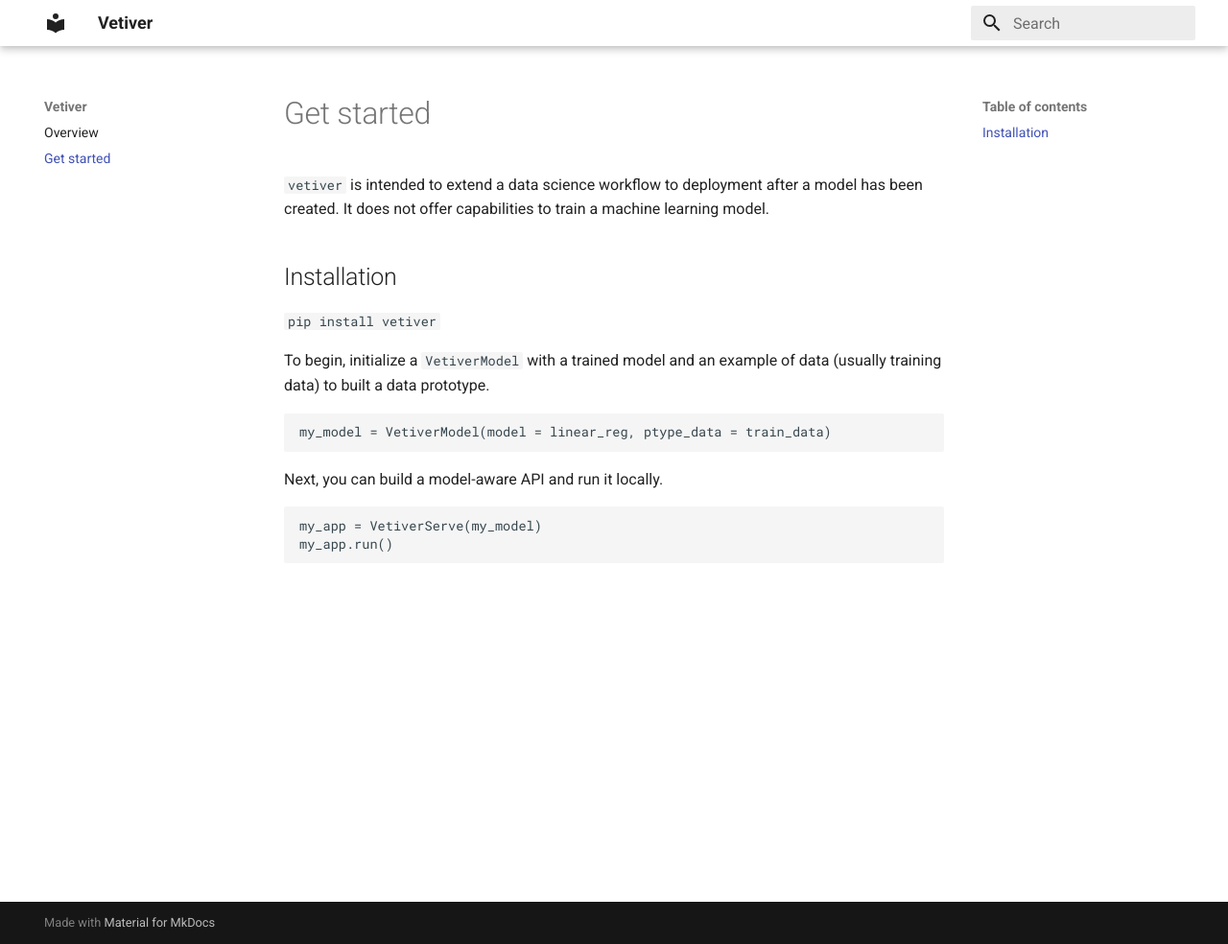
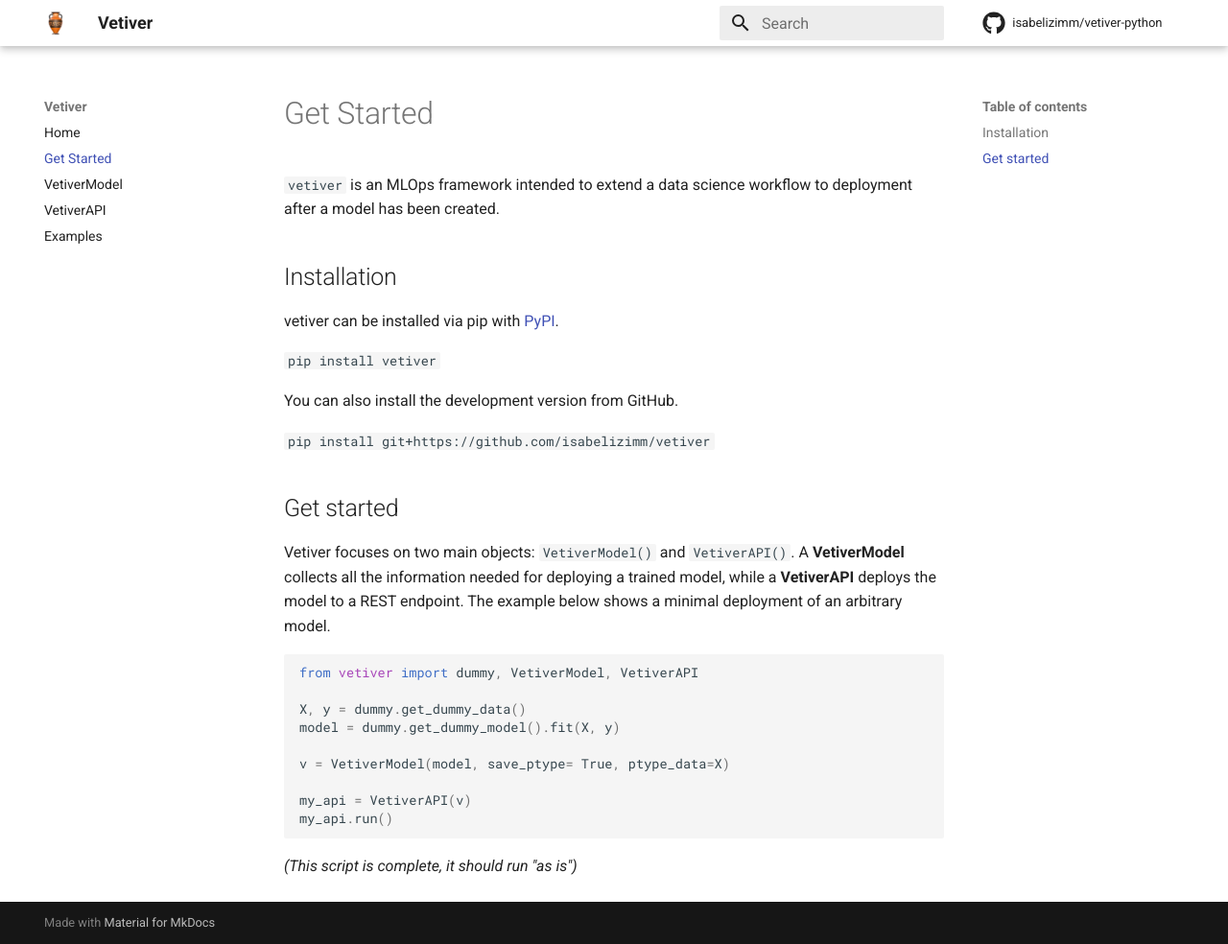
Before and after one commit to rstudio/vetiver-python, an MkDocs documentation site: the page built from docs/docs/get-started.md, in a window 1280 px wide and 984 px high. Shown: the whole window at 96% size. Built offline with MkDocs 1.6.1 and Material for MkDocs 9.7.7, drawn with Linux system fonts in a browser that asks for light colours; comment, search, counter and statistics services are not loaded.

Commit message:
minimal documentation

````diff
--- a/docs/docs/get-started.md
+++ b/docs/docs/get-started.md
@@ -1,20 +1,28 @@
-# Get started
-
-`vetiver` is intended to extend a data science workflow to deployment after a model has been created. It does not offer capabilities to train a machine learning model.
+`vetiver` is an MLOps framework intended to extend a data science workflow to deployment after a model has been created.
 
 ## Installation
 
+vetiver can be installed via pip with [PyPI](https://pypi.org/project/vetiver/).
+
 `pip install vetiver`
 
-To begin, initialize a `VetiverModel` with a trained model and an example of data (usually training data) to built a data prototype.
+You can also install the development version from GitHub.
+
+`pip install git+https://github.com/isabelizimm/vetiver`
+
+## Get started
+
+Vetiver focuses on two main objects: `VetiverModel()` and `VetiverAPI()`. A **VetiverModel** collects all the information needed for deploying a trained model, while a **VetiverAPI** deploys the model to a REST endpoint. The example below shows a minimal deployment of an arbitrary model.
 
 ```python
-my_model = VetiverModel(model = linear_reg, ptype_data = train_data)
+from vetiver import dummy, VetiverModel, VetiverAPI
+
+X, y = dummy.get_dummy_data()
+model = dummy.get_dummy_model().fit(X, y)
+
+v = VetiverModel(model, save_ptype= True, ptype_data=X)
+
+my_api = VetiverAPI(v)
+my_api.run()
 ```
-
-Next, you can build a model-aware API and run it locally.
-
-```python
-my_app = VetiverServe(my_model)
-my_app.run()
-```
+_(This script is complete, it should run "as is")_
--- a/docs/docs/index.md
+++ b/docs/docs/index.md
@@ -1,4 +1,4 @@
-# Overview
+# Vetiver
 
 The goal of vetiver is to give data scientists and other model-builders the tools to deploy their model to a remote endpoint.
 
--- a/docs/mkdocs.yml
+++ b/docs/mkdocs.yml
@@ -1,7 +1,26 @@
 site_name: Vetiver
+nav:
+    - Home: index.md
+    - Get Started: get-started.md
+    - VetiverModel: vetiver-model.md
+    - VetiverAPI: vetiver-api.md
+    - Examples: examples.md
 theme:
+  logo: amphora.png
+  icon:
+    repo: fontawesome/brands/github
   name: material
   features:
     - navigation.expand
+    - navigation.tabs.sticky
   palette:
     primary: white
+markdown_extensions:
+  - admonition
+  - pymdownx.details
+  - pymdownx.superfences
+  - pymdownx.emoji:
+    emoji_index: !!python/name:materialx.emoji.twemoji
+    emoji_generator: !!python/name:materialx.emoji.to_svg
+repo_url: https://github.com/isabelizimm/vetiver-python
+repo_name: isabelizimm/vetiver-python
````
Also changed, not shown: docs/docs/examples.md (added, +3 -0 lines), docs/docs/vetiver-api.md (added, +60 -0 lines), docs/docs/vetiver-model.md (added, +16 -0 lines), docs/docs/amphora.png (added).
